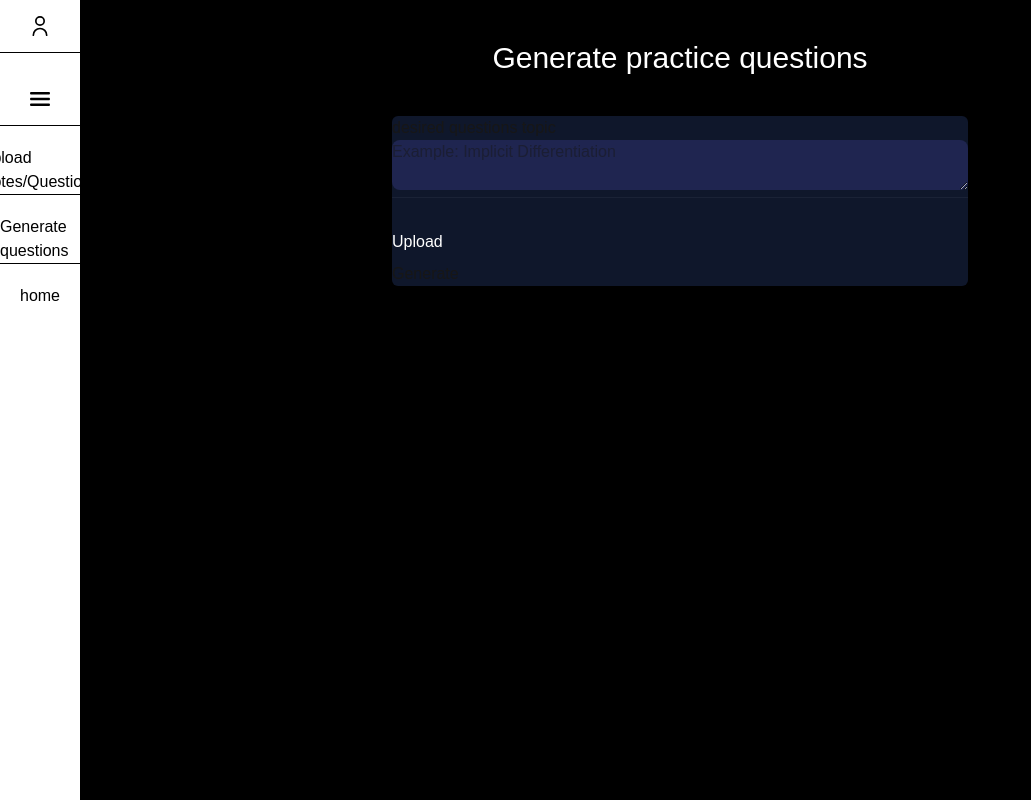
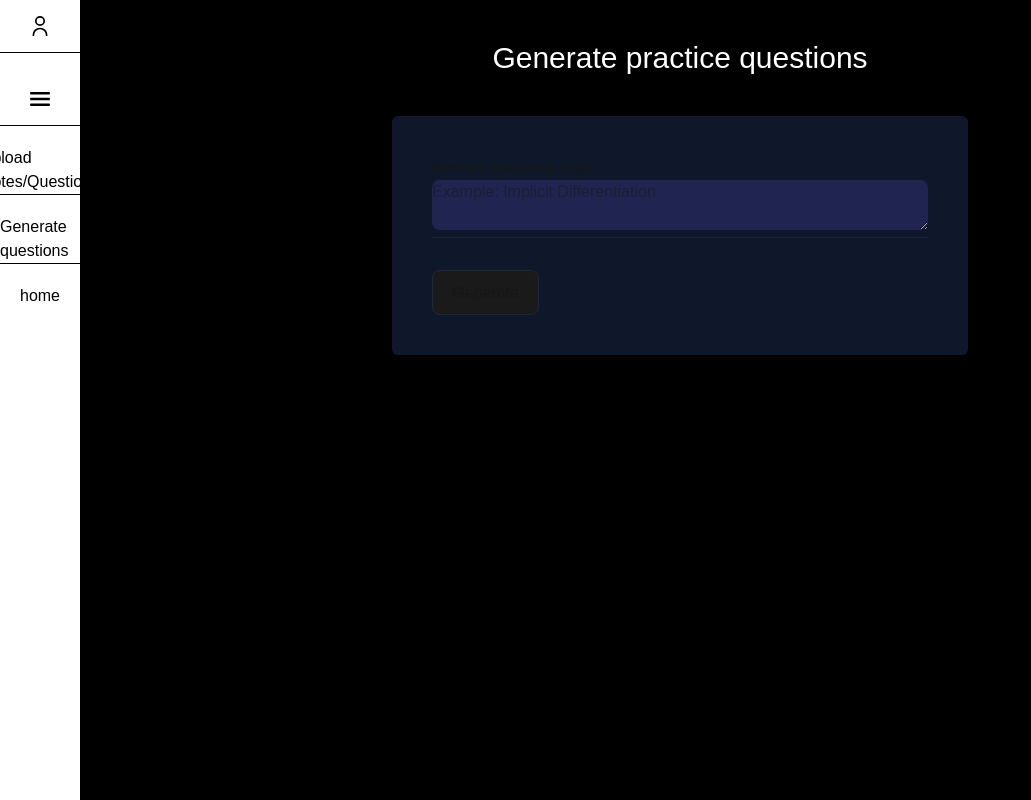
Before and after one commit to jliu4242/Studybot, a Next.js app: page /pages/generate in a window 1280 px wide. Shown: the whole page, without its empty margins (0-1031 px from the left). Built offline with nearby package versions, Linux system fonts and the light colour scheme.

Commit message:
question generation prompt intake

```diff
--- a/src/app/pages/generate/page.js
+++ b/src/app/pages/generate/page.js
@@ -1,10 +1,21 @@
 'use client'
 import { useState } from 'react';
 import '../../styles/generate.css'
+import '../../styles/globals.css'
 
 
 export default function uploadPage() {
-    const [textbooks, setTextbooks] = useState('');
+    const [prompt, setPrompt] = useState('');
+
+    async function generateQuestions() {
+        const res = await fetch("http://127.0.0.1:8000/generate-questions", {
+            method: "POST",
+            body: prompt,
+        });
+
+        const data = await res.json();
+        console.log(data);
+    }
 
     return (
         <div className='min-h-screen w-screen bg-black'>
@@ -13,17 +24,16 @@ export default function uploadPage() {
             </div>
 
             <div className='mx-auto w-full max-w-xl text-left shadow-lg space-y-8 divide-y
-                            divide-slate-200/5 bg-slate-900 sm:overflow-hidden sm:rounded-md'>
+                            divide-slate-200/5 bg-slate-900 sm:overflow-hidden sm:rounded-md p-10'>
                     <div>
                         <label id='label'>desired questions topic</label>
                         <textarea
                             placeholder = "Example: Implicit Differentiation"
-                            onChange={(e) => setChapters(e.target.value)}>
+                            onChange={(e) => setPrompt(e.target.value)}>
                         </textarea>
                     </div>
                     <div>
-                        <label className='block text-white mb-2'>Upload</label>
-                        <button>Generate</button>
+                        <button onClick={generateQuestions}>Generate</button>
                     </div>
             </div>
         </div>
--- a/src/app/pages/upload/page.js
+++ b/src/app/pages/upload/page.js
@@ -17,7 +17,7 @@ export default function UploadPage() {
         });
 
         const data = await res.json();
-        console.log(data)
+        console.log(data);
     }
 
     return (
```
Also changed, not shown: 2 other files (tests, documents, lock files or other folders).
